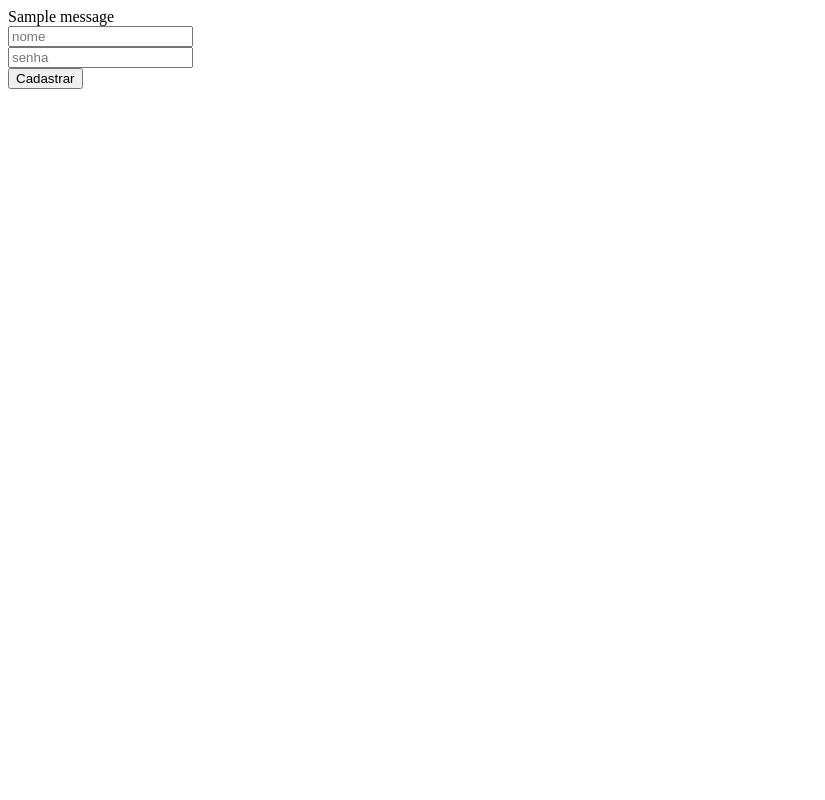
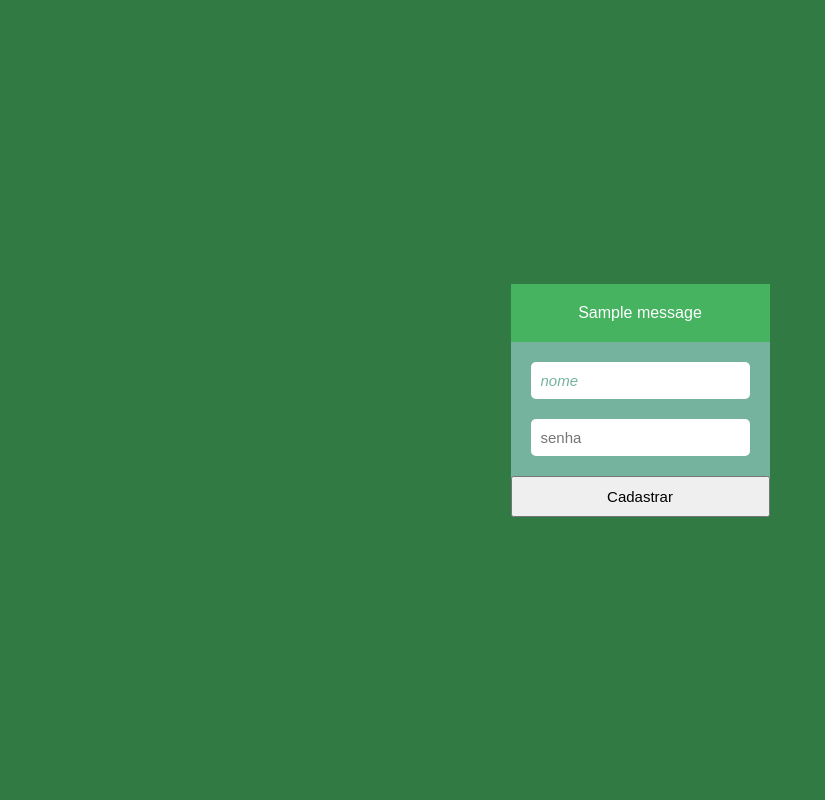
Before and after one commit to HablasBlaBla/cadastro-login-flask, a Flask app: page /cadastro in a window 1280 px wide. Shown: the whole page, without its empty margins (0-825 px from the left). Run offline with Flask 3, Linux system fonts and the light colour scheme; one stand-in notice (Sample message) is shown.

Commit message:
fiz o CSS do formulário de cadastro

```diff
--- a/main.py
+++ b/main.py
@@ -51,7 +51,7 @@ def cadastro():
         finally:
             print('\n')
 
-        print(f'{nome}, {senhaCriptografada}')
+        # print(f'{nome}, {senhaCriptografada}')
     return render_template('cadastro.html')
 
 if __name__ == '__main__':
--- /dev/null
+++ b/static/styles.css
@@ -0,0 +1,79 @@
+* {
+    margin: 0;
+    padding: 0;
+    box-sizing: border-box;
+}
+
+body {
+    font-family: Arial;
+    background-color: rgb(49, 122, 67);
+    display: flex;
+    justify-content: center;
+    align-items: center;
+    text-align: center;
+    height: 100vh;
+    margin: 0;
+}
+
+.formulario {
+    background-color: rgb(118, 179, 159);
+    width: auto;
+    height: auto;
+    display: flex;
+    border-radius: 5px;
+}
+
+.grupo-input,
+input {
+    padding: 10px;
+    font-size: 15px;
+    border-radius: 5px;
+    border: none;
+    outline: none;
+}
+
+input {
+    margin: 10px;
+}
+
+#nome:focus {
+    animation-name: animacaoPlaceholder;
+    animation-duration: 0.5s;
+    animation-timing-function: infinite;
+} #nome::placeholder {
+    color: rgb(118, 179, 159);
+    font-style: italic;
+}
+
+.botao-cadastrar {
+    width: 100%;
+    height: auto;
+    padding: 10px;
+    font-size: 15px;
+}
+
+
+
+.alert, success {
+    display: flex;
+    justify-content: center;
+    align-items: center;
+    text-align: center;
+    color: rgb(255, 255, 255);
+    background-color: rgb(70, 179, 97);
+    width: auto;
+    height: auto;
+    padding: 20px;
+}
+
+
+
+@keyframes animacaoPlaceholder {
+    from {
+
+    }
+
+    to {
+        transform: translateY(-2px);
+    }
+}
--- a/templates/cadastro.html
+++ b/templates/cadastro.html
@@ -1,22 +1,30 @@
 <!DOCTYPE html>
 <html lang="en">
+
 <head>
     <meta charset="UTF-8">
     <meta name="viewport" content="width=device-width, initial-scale=1.0">
+    <link rel="stylesheet" href="{{url_for('static', filename='styles.css')}}">
     <title>Cadastro</title>
 </head>
+
 <body>
+    <div class="formulario">
+        <form action="/cadastro" method="POST">
+            <div class="mensagem">
+                {% for categoria, mensagem in get_flashed_messages(with_categories=True) %}
+                <div class="alert {{ categoria }}">
+                    {{ mensagem }}
+                </div>
+                {% endfor %}
+            </div>
+            <div class="grupo-input">
+                <input type="text" name="nome" placeholder="nome" id="nome" required> <br>
+                <input type="password" name="senha" placeholder="senha" required> <br>
+            </div>
+            <button type="submit" class="botao-cadastrar">Cadastrar</button>
+        </form>
+    </div>
+</body>
 
-    {% for categoria, mensagem in get_flashed_messages(with_categories=True) %}
-    <div class="alert {{ categoria }}">
-        {{ mensagem }}
-    </div>
-    {% endfor %}
-
-    <form action="/cadastro" method="POST">
-        <input type="text" name="nome" placeholder="nome"> <br>
-        <input type="password" name="senha" placeholder="senha"> <br>
-        <button type="submit">Cadastrar</button>
-    </form>
-</body>
 </html>
```
Also changed, not shown: instance/teste.db.
